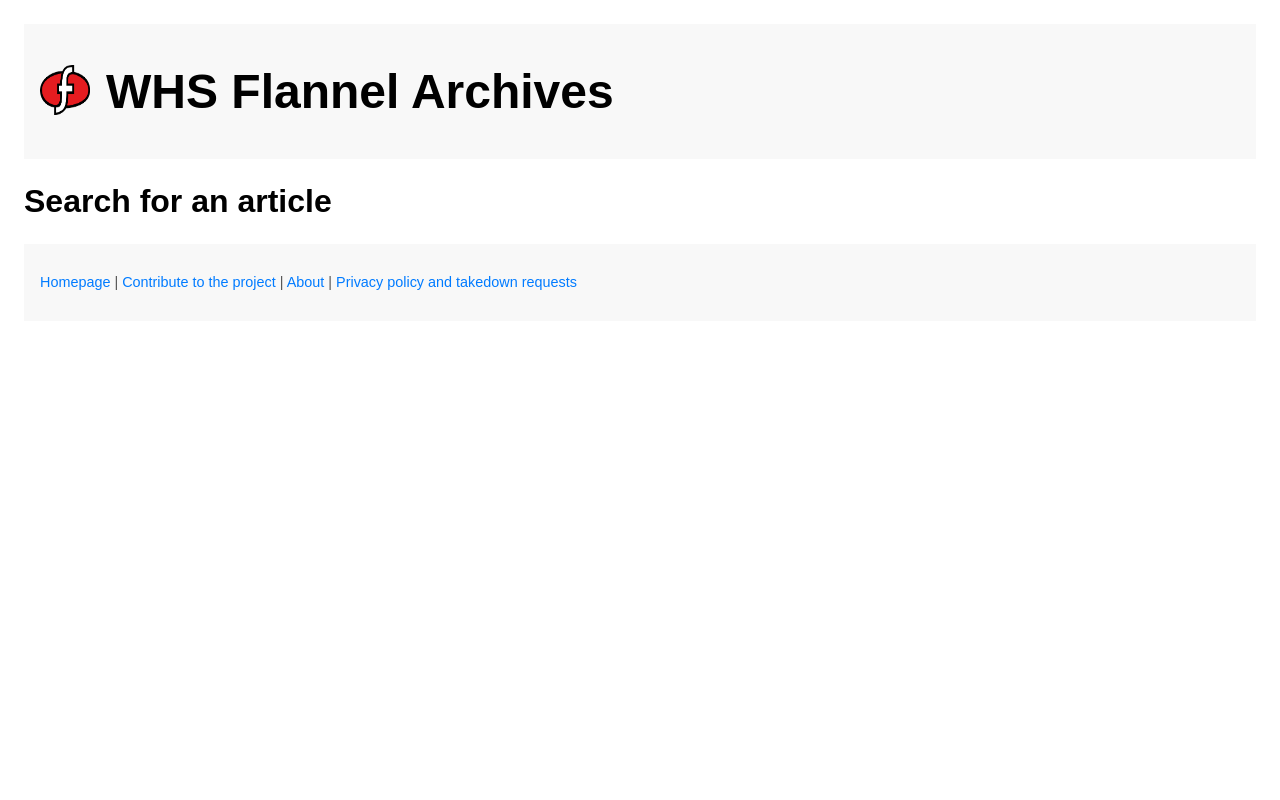
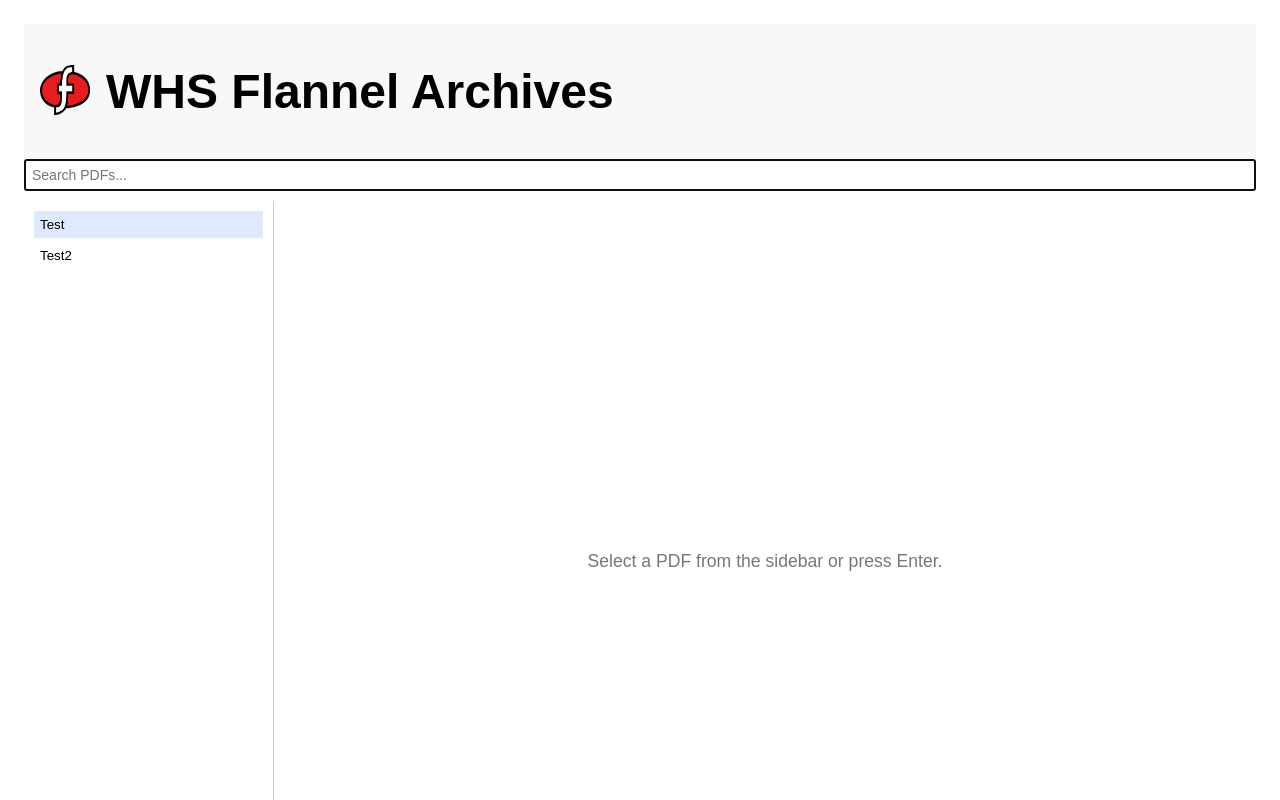
Before and after one commit to OWelton-Rosie/flannel-archival, a SvelteKit app: page / in a window 1280 px wide. Shown: the top 800 px of the page. Built offline with nearby package versions, Linux system fonts and the light colour scheme.

Commit message:
add test PDFs and basic search functionality. UI/UX changes to come

```diff
--- a/jsconfig.json
+++ b/jsconfig.json
@@ -3,9 +3,6 @@
 	"compilerOptions": {
 		"allowJs": true,
 		"checkJs": false,
-		"moduleResolution": "bundler",
-		"types": [
-			"./worker-configuration.d.ts"
-		]
+		"moduleResolution": "bundler"
 	}
 }
--- a/package.json
+++ b/package.json
@@ -5,7 +5,8 @@
   "type": "module",
   "scripts": {
     "dev": "vite dev",
-    "build": "VITE_COMMIT_HASH=$(git rev-parse --short HEAD) vite build",
+    "generate:pdfs": "node scripts/generate-pdf-manifest.js",
+    "build": "npm run generate:pdfs && VITE_COMMIT_HASH=$(git rev-parse --short HEAD) vite build",
     "preview": "npm run build && wrangler dev",
     "prepare": "svelte-kit sync || echo ''",
     "gen": "wrangler types",
--- a/src/lib/components/Footer.svelte
+++ b/src/lib/components/Footer.svelte
@@ -14,7 +14,7 @@
 	{#if commit}
 	<p class="build">
 		<a href={`${repo}/commit/${commit}`} target="_blank" rel="noopener noreferrer">
-			rev {commit}
+			{commit}
 		</a>
 	</p>
 	{/if}
--- /dev/null
+++ b/src/lib/components/PDF_viewer.svelte
@@ -0,0 +1,123 @@
+<script>
+	import { onMount } from "svelte";
+
+	export let search = "";
+
+	let pdfs = [];
+	let selected = null;
+	let highlightIndex = 0;
+
+	onMount(async () => {
+		const res = await fetch("/assets/pdfs/pdfs.json");
+		pdfs = await res.json();
+	});
+
+	$: filtered = pdfs.filter((p) =>
+		p.name.toLowerCase().includes(search.toLowerCase())
+	);
+
+	function handleKey(e) {
+		if (filtered.length === 0) return;
+
+		if (e.key === "ArrowDown") {
+			e.preventDefault();
+			highlightIndex = (highlightIndex + 1) % filtered.length;
+		}
+
+		if (e.key === "ArrowUp") {
+			e.preventDefault();
+			highlightIndex =
+				(highlightIndex - 1 + filtered.length) % filtered.length;
+		}
+
+		if (e.key === "Enter") {
+			selected = filtered[highlightIndex].url;
+		}
+	}
+
+	$: if (highlightIndex >= filtered.length) {
+		highlightIndex = 0;
+	}
+</script>
+
+<svelte:window on:keydown={handleKey} />
+
+<div class="container">
+
+	<div class="sidebar">
+
+		<ul>
+			{#each filtered as pdf, i}
+				<li>
+					<button class:selected={i === highlightIndex} on:click={() => (selected = pdf.url)}> {pdf.name}</button>
+				</li>
+			{/each}
+		</ul>
+
+	</div>
+
+	<div class="viewer">
+		{#if selected}
+			<iframe src={selected} title="PDF viewer"></iframe>
+		{:else}
+			<div class="empty">Select a PDF from the sidebar or press Enter.</div>
+		{/if}
+	</div>
+
+</div>
+
+<style>
+.container {
+	display: grid;
+	grid-template-columns: 250px 1fr;
+	height: 90vh;
+}
+
+.sidebar {
+	border-right: 1px solid #ccc;
+	padding: 10px;
+	overflow-y: auto;
+}
+
+.sidebar ul {
+	padding: 0;
+	margin: 0;
+}
+
+.sidebar li {
+	list-style: none;
+	margin-bottom: 4px;
+}
+
+.sidebar button {
+	width: 100%;
+	text-align: left;
+	padding: 6px;
+	border: none;
+	background: none;
+	cursor: pointer;
+}
+
+.sidebar button:hover {
+	background: #eee;
+}
+
+.sidebar button.selected {
+	background: #dfe9ff;
+}
+
+.viewer iframe {
+	width: 100%;
+	height: 100%;
+	border: none;
+}
+
+.empty {
+	display: flex;
+	justify-content: center;
+	align-items: center;
+	height: 100%;
+	color: #777;
+	font-size: 1.1rem;
+}
+</style>
--- a/src/lib/components/Search.svelte
+++ /dev/null
@@ -1 +0,0 @@
-<h1>Search for an article</h1>
--- /dev/null
+++ b/src/lib/components/SearchBar.svelte
@@ -0,0 +1,24 @@
+<script>
+	import { onMount } from "svelte";
+
+	export let value = "";
+	export let placeholder = "";
+
+	let input;
+
+	onMount(() => {
+		input.focus();
+	});
+</script>
+
+<input bind:this={input} type="text" bind:value placeholder={placeholder} />
+
+<style>
+input {
+	width: 100%;
+	padding: 6px;
+	margin-bottom: 10px;
+	box-sizing: border-box;
+	font-size: 14px;
+}
+</style>
--- a/src/routes/+page.svelte
+++ b/src/routes/+page.svelte
@@ -1,10 +1,14 @@
 <script>
-    import Search from '$lib/components/Search.svelte';
+	import Search from "$lib/components/SearchBar.svelte";
+	import PDFViewer from "$lib/components/PDF_viewer.svelte";
+
+	let search = "";
 </script>
 
 <svelte:head>
-    <title>Flannel Archival</title>
+	<title>Flannel Archival</title>
 </svelte:head>
 
+<Search bind:value={search} placeholder="Search PDFs..." />
 
-<Search />
+<PDFViewer {search} />
--- /dev/null
+++ b/static/assets/pdfs/pdfs.json
@@ -0,0 +1,10 @@
+[
+  {
+    "name": "Test",
+    "url": "/assets/pdfs/test.pdf"
+  },
+  {
+    "name": "Test2",
+    "url": "/assets/pdfs/test2.pdf"
+  }
+]
```
Also changed, not shown: scripts/generate-pdf-manifest.js (added, +30 -0 lines), 2 other files (tests, documents, lock files or other folders).
